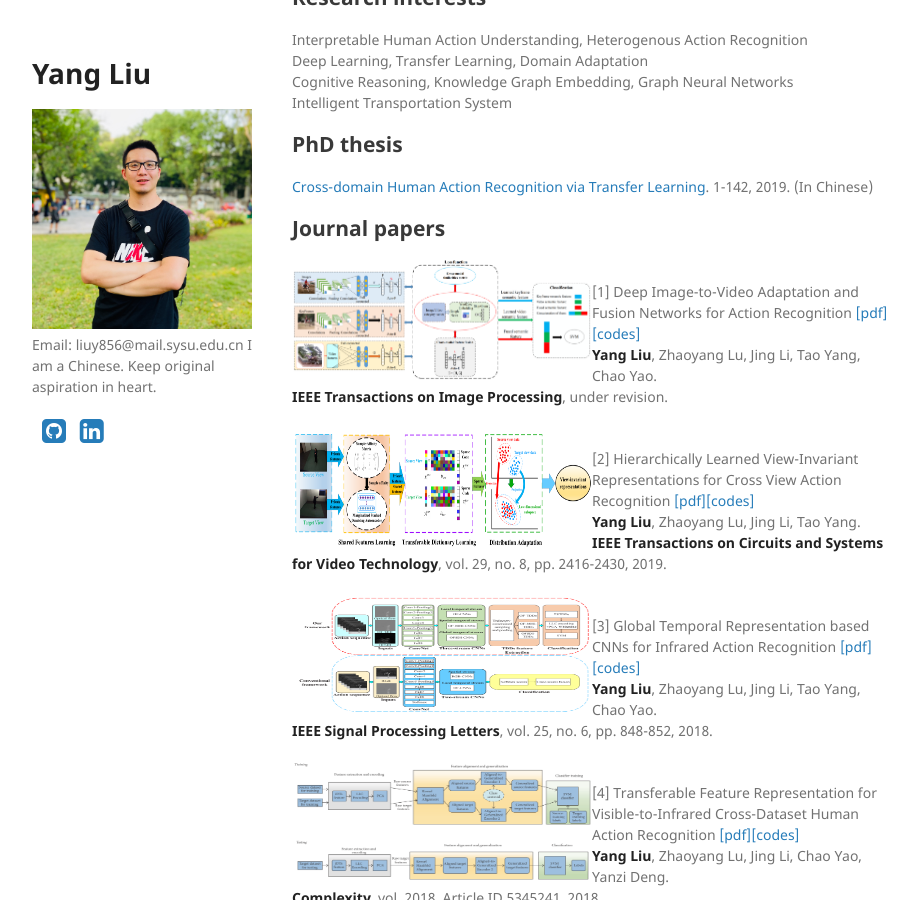
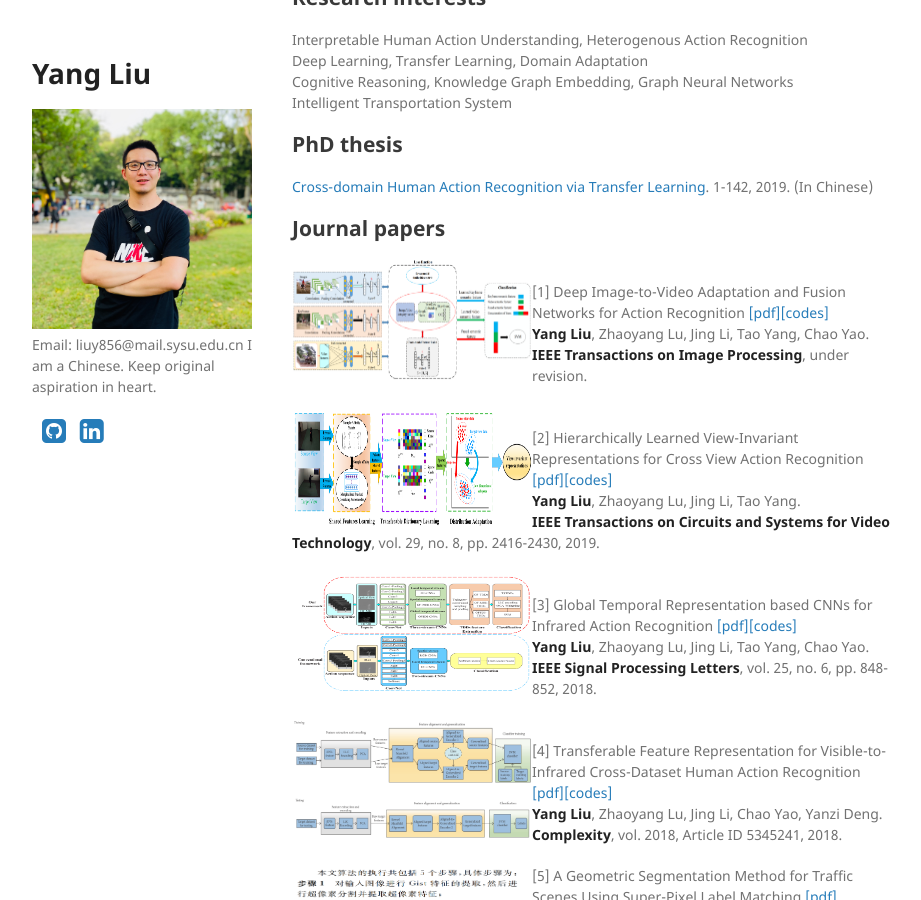
Before and after one commit to YangLiu9208/home, a Jekyll site: the page built from index.md, in a window 1280 px wide and 900 px high, scrolled down 555 px. Shown: the whole window, without its empty margins (178-1099 px from the left). Built offline with Jekyll 4.4.1, drawn with Linux system fonts in a browser that asks for light colours; a style sheet for code colours, icons or effects is not loaded.

Commit message:
Update index.md

```diff
--- a/index.md
+++ b/index.md
@@ -33,7 +33,7 @@ Intelligent Transportation System
 
 <div align="left">
           <a>
-            <img border="0" src="./TIP.png" align="left" width="300" height="120">
+            <img border="0" src="./TIP.png" align="left" width="240" height="120">
           </a>
 </div>
 [1] Deep Image-to-Video Adaptation and Fusion Networks for Action Recognition  [[pdf]](https://yangliu9208.github.io/DIVAFN/)[[codes]](https://yangliu9208.github.io/DIVAFN/)
@@ -43,7 +43,7 @@ Intelligent Transportation System
 
 <div align="left">
           <a>
-            <img border="0" src="./TCSVT.png" align="left" width="300" height="120">
+            <img border="0" src="./TCSVT.png" align="left" width="240" height="120">
           </a>
 </div>
 [2] Hierarchically Learned View-Invariant Representations for Cross View Action Recognition  [[pdf]](https://arxiv.org/abs/1809.00421)[[codes]](https://yangliu9208.github.io/JSRDA/)
@@ -53,7 +53,7 @@ Intelligent Transportation System
 
 <div align="left">
           <a>
-            <img border="0" src="./SPL.png" align="left" width="300" height="120">
+            <img border="0" src="./SPL.png" align="left" width="240" height="120">
           </a>
 </div>
 [3] Global Temporal Representation based CNNs for Infrared Action Recognition  [[pdf]](https://arxiv.org/abs/1909.08287)[[codes]](https://yangliu9208.github.io/TSTDDs/)
@@ -63,7 +63,7 @@ Intelligent Transportation System
 
 <div align="left">
           <a>
-            <img border="0" src="./Complexity.png" align="left" width="300" height="120">
+            <img border="0" src="./Complexity.png" align="left" width="240" height="120">
           </a>
 </div>
 [4] Transferable Feature Representation for Visible-to-Infrared Cross-Dataset Human Action Recognition  [[pdf]](https://arxiv.org/abs/1909.08297)[[codes]](https://yangliu9208.github.io/CDFAG/)
@@ -72,7 +72,7 @@ Intelligent Transportation System
 
 <div align="left">
           <a>
-            <img border="0" src="./XJT1.png" align="left" width="300" height="120">
+            <img border="0" src="./XJT1.png" align="left" width="240" height="120">
           </a>
 </div>
 [5] A Geometric Segmentation Method for Traffic Scenes Using Super-Pixel Label Matching  [[pdf]](http://zkxb.xjtu.edu.cn//oa/darticle.aspx?type=view&id=201808012)
@@ -81,7 +81,7 @@ Jiangce Hu, Zhaoyang Lu, Jing Li, Yanzi Deng, **Yang Liu**.
 
 <div align="left">
           <a>
-            <img border="0" src="./XJT2.png" align="left" width="300" height="120">
+            <img border="0" src="./XJT2.png" align="left" width="240" height="120">
           </a>
 </div>
 [6] Road Scene Segmentation Using Hierarchical Graph-based Inference  [[pdf]](http://zkxb.xjtu.edu.cn/oa/DArticle.aspx?type=view&id=201712010)
```
